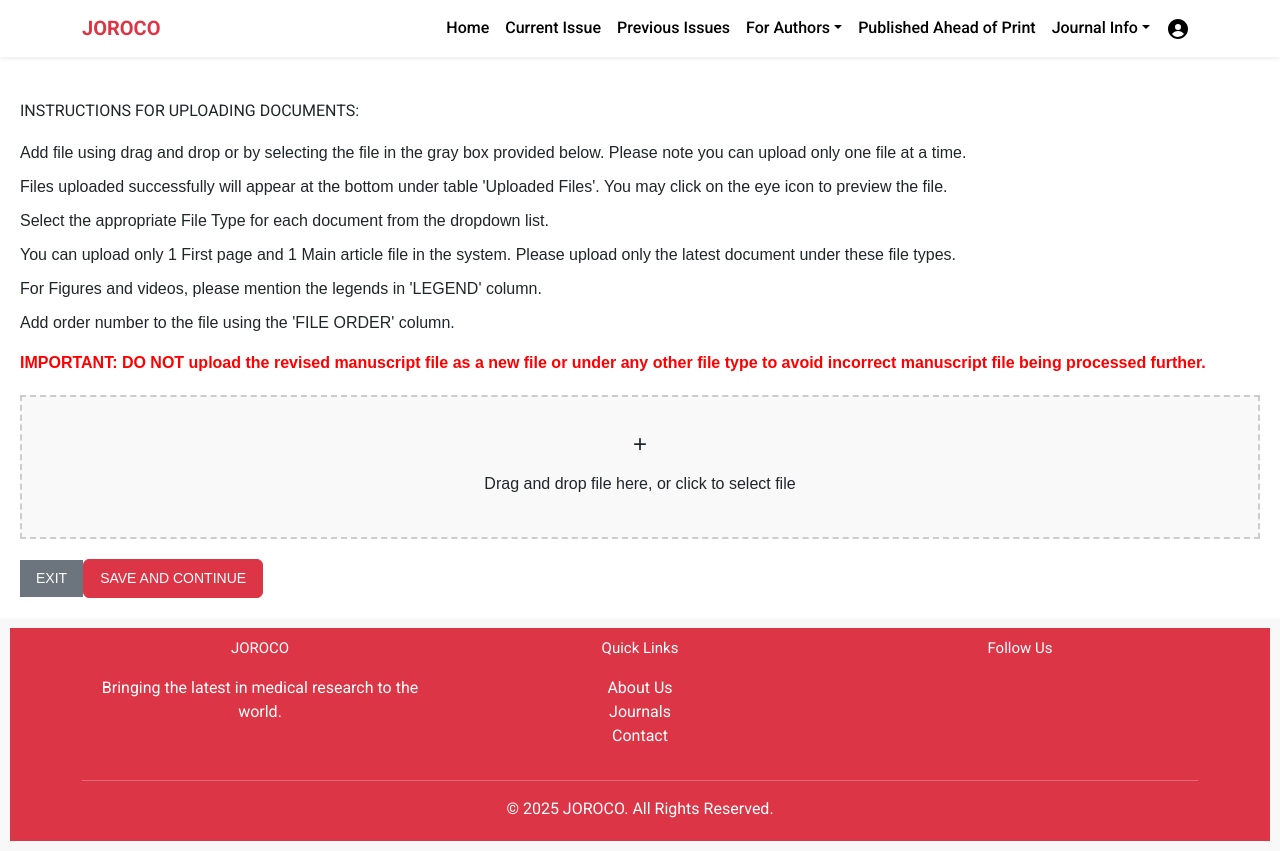
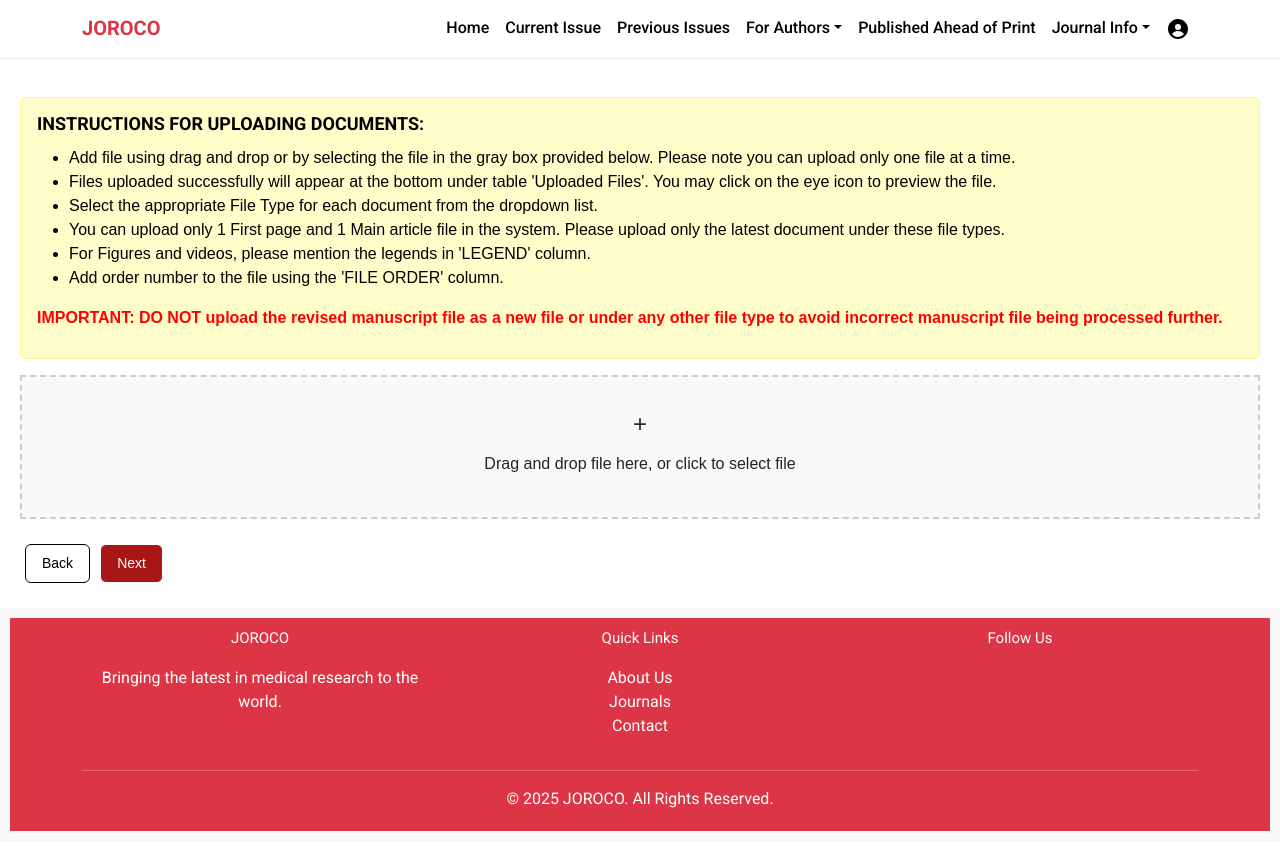
Before and after one commit to shubham0730/journals-frontend, an Angular app: page /submit-manuscript/upload in a window 1280 px wide. Built offline with nearby package versions, Linux system fonts and the light colour scheme.

Commit message:
Manuscript Data backend processing changes

```diff
--- a/src/app/services/manuscript-details.service.ts
+++ b/src/app/services/manuscript-details.service.ts
@@ -17,6 +17,9 @@ export class ManuscriptService {
     this.authorsData = authors;
   }
 
+  getAuthorsData(){
+    return this.authorsData
+  }
   // Get manuscript data
   getManuscriptData() {
     return this.manuscriptData;
--- a/src/app/submit-manuscript-details/submit-manuscript-details.component.html
+++ b/src/app/submit-manuscript-details/submit-manuscript-details.component.html
@@ -22,7 +22,7 @@
 
     <div class="mb-4">
       <label class="form-label">Abstract</label>
-      <textarea class="form-control" formControlName="abstract" maxlength="3500" placeholder="Provide the abstract here"></textarea>
+      <textarea class="form-control" formControlName="abstractText" maxlength="3500" placeholder="Provide the abstract here"></textarea>
     </div>
 
     <!-- Double Column Layout for Numbers -->
@@ -61,9 +61,9 @@
 
     <!-- Buttons Section -->
     <div class="d-flex justify-content-end">
-      <button type="button" class="btn btn-outline-secondary me-2">Cancel</button>
-      <button type="button" class="btn btn-outline-dark me-2">Save</button>
-      <button type="submit" class="btn btn-danger">Next</button>
+      <button type="button" class="btn btn-custom-outline me-2">Cancel</button>
+      <button type="button" class="btn btn-custom-outline me-2">Save</button>
+      <button type="submit" class="btn btn-custom-outline-primary">Next</button>
     </div>
   </form>
 </div>
--- a/src/app/submit-manuscript-details/submit-manuscript-details.component.scss
+++ b/src/app/submit-manuscript-details/submit-manuscript-details.component.scss
@@ -77,65 +77,39 @@
 }
 
 /* Buttons Styling */
-button {
-  padding: 10px 20px;
-  font-size: 1rem;
-  border-radius: 5px;
-  cursor: pointer;
-  transition: background-color 0.3s ease;
-  display: flex;
-  align-items: center;
-  gap: 8px;
+.btn-custom-outline {
+  color: black !important;
+  background-color: white !important;
+  border: 1px solid black !important;
+  padding: 12px 24px;
+  margin: 5px;
+  border-radius: 6px;
+  transition: all 0.3s ease-in-out;
+  font-size: 14px;
 }
 
-button:hover {
-  opacity: 0.9;
+.btn-custom-outline-primary {
+  color: white !important;
+  background-color: rgb(169, 22, 22) !important;
+  border: 1px solid white !important;
+  padding: 12px 24px;
+  margin: 5px;
+  border-radius: 6px;
+  transition: all 0.3s ease-in-out;
+  font-size: 14px;
 }
 
-.btn-outline-secondary {
-  background-color: #f8f8f8;
-  border: 1px solid #ccc;
-  color: #333;
+.btn-custom-outline:hover {
+  background-color: black !important;
+  color: white !important;
+  border-color: black !important;
 }
 
-.btn-outline-dark {
-  background-color: #f8f8f8;
-  border: 1px solid #444;
-  color: #333;
+.btn-custom-outline-primary:hover {
+  background-color: black !important;
+  color: white !important;
+  border-color: black !important;
 }
-
-.btn-danger {
-  background-color: #A50021;
-  color: white;
-  border: none;
-}
-
-.btn-danger:hover {
-  background-color: #8B001C;
-}
-
-/* Ensure Icons Stay Visible on Hover */
-button svg {
-  transition: color 0.3s ease, fill 0.3s ease;
-}
-
-button:hover svg,
-button:focus svg {
-  color: inherit !important; /* Inherit button text color */
-  fill: inherit !important;  /* Inherit button text color */
-}
-
-.btn-danger:hover svg {
-  color: white !important;
-  fill: white !important;
-}
-
-.btn-outline-secondary:hover svg,
-.btn-outline-dark:hover svg {
-  color: #333 !important;
-  fill: #333 !important;
-}
-
 /* Responsive Design */
 @media (max-width: 768px) {
   .form-group-double {
--- a/src/app/submit-manuscript-details/submit-manuscript-details.component.ts
+++ b/src/app/submit-manuscript-details/submit-manuscript-details.component.ts
@@ -21,7 +21,7 @@ export class SubmitManuscriptDetailsComponent implements OnInit {
       articleType: ['', Validators.required],
       title: ['', [Validators.required, Validators.maxLength(500)]],
       runningTitle: ['', Validators.maxLength(500)],
-      abstract: ['', Validators.maxLength(3500)],
+      abstractText: ['', Validators.maxLength(3500)],
       wordCount: [''],
       bwFigures: [''],
       colorFigures: [''],
--- a/src/app/upload-manuscript/upload-manuscript.component.html
+++ b/src/app/upload-manuscript/upload-manuscript.component.html
@@ -1,6 +1,6 @@
 <div class="upload-container">
-  <div class="instructions">
-    <h3>INSTRUCTIONS FOR UPLOADING DOCUMENTS:</h3>
+  <div class="alert alert-info">
+    <h6>INSTRUCTIONS FOR UPLOADING DOCUMENTS:</h6>
     <ul>
       <li>Add file using drag and drop or by selecting the file in the gray box provided below. Please note you can upload only one file at a time.</li>
       <li>Files uploaded successfully will appear at the bottom under table 'Uploaded Files'. You may click on the eye icon to preview the file.</li>
@@ -81,7 +81,7 @@
     </div>
 
     <div class="button-container">
-      <button class="exit-btn" (click)="returnHome()"  >EXIT</button>
-      <button class="btn btn-danger" (click)="saveAndContinue()">SAVE AND CONTINUE</button>
+      <button class="btn-custom-outline" (click)="returnHome()"  >Back</button>
+      <button class="btn btn-custom-outline-primary" (click)="saveAndContinue()">Next</button>
     </div>
   </div>
--- a/src/app/upload-manuscript/upload-manuscript.component.scss
+++ b/src/app/upload-manuscript/upload-manuscript.component.scss
@@ -1,6 +1,16 @@
 .upload-container {
     padding: 20px;
     font-family: Arial, sans-serif;
+  }
+
+  h3 {
+    font-size: 24px;
+    font-weight: bold;
+  }
+
+  h6 {
+    font-size: 18px;
+    font-weight: bold;
   }
 
   .instructions {
@@ -79,18 +89,42 @@
   }
 
 
-  .exit-btn {
-    background-color: #6c757d;
-    color: white;
-    border: none;
-    padding: 8px 16px;
-    cursor: pointer;
+  .btn-custom-outline {
+    color: black !important;
+    background-color: white !important;
+    border: 1px solid black !important;
+    padding: 12px 24px;
+    margin: 5px;
+    border-radius: 6px;
+    transition: all 0.3s ease-in-out;
+    font-size: 14px;
   }
 
-  .save-btn {
-    background-color: #007bff;
-    color: white;
-    border: none;
-    padding: 8px 16px;
-    cursor: pointer;
+  .btn-custom-outline-primary {
+    color: white !important;
+    background-color: rgb(169, 22, 22) !important;
+    border: 1px solid white !important;
+    padding: 12px 24px;
+    margin: 5px;
+    border-radius: 6px;
+    transition: all 0.3s ease-in-out;
+    font-size: 14px;
   }
+
+  .btn-custom-outline:hover {
+    background-color: black !important;
+    color: white !important;
+    border-color: black !important;
+  }
+
+  .alert-info {
+    background-color: rgb(255, 254, 203) !important;
+    border-color: rgb(252, 245, 150) !important;
+    color: black !important;
+  }
+
+  .btn-custom-outline-primary:hover {
+    background-color: black !important;
+    color: white !important;
+    border-color: black !important;
+  }
--- a/src/app/upload-manuscript/upload-manuscript.component.ts
+++ b/src/app/upload-manuscript/upload-manuscript.component.ts
@@ -1,6 +1,7 @@
 import { Component, OnInit, ViewChild, ElementRef } from '@angular/core';
 import { Router } from '@angular/router';
 import { UploadPaperService } from '../services/upload-paper.service';
+import { ManuscriptService } from '../services/manuscript-details.service';
 
 interface UploadedFile {
   id: number;
@@ -24,7 +25,8 @@ export class UploadManuscriptComponent implements OnInit {
 
   constructor(
     private router: Router,
-    private uploadService: UploadPaperService
+    private uploadService: UploadPaperService,
+    private manuscriptService: ManuscriptService
   ) {}
 
   ngOnInit() {}
@@ -92,54 +94,70 @@ export class UploadManuscriptComponent implements OnInit {
   }
 
   saveAndContinue() {
-    if (this.uploadedFiles.length === 0) {
+    if (!this.uploadedFiles.length) {
       alert('Please upload at least one file before proceeding.');
       return;
     }
 
-    const files: File[] = this.uploadedFiles
-      .map((f) => f.fileData)
-      .filter((file): file is File => file !== undefined);
+    // Extract valid files along with fileName & fileOrder
+    const filesWithMetadata = this.uploadedFiles
+      .filter((f) => f.fileData instanceof File) // Ensure fileData is a File object
+      .map((f) => ({
+        file: f.fileData as File,
+        fileName: f.fileName,
+        fileOrder: f.fileOrder,
+        fileDesc: f.legend,
+        fileType: f.fileType,
+      }));
+    const fileOrderMap: Record<
+      string,
+      { fileOrder: number; fileDesc: string; fileType: string }
+    > = {};
 
-    if (files.some((file) => !(file instanceof File))) {
-      alert('Some file data is invalid.');
-      return;
-    }
-    if (files.some((file) => !file || !(file instanceof File))) {
+    filesWithMetadata.forEach(({ fileName, fileOrder, fileDesc, fileType }) => {
+      fileOrderMap[fileName] = { fileOrder, fileDesc, fileType };
+    });
+
+    // Convert to JSON if needed
+    const fileOrderJson = fileOrderMap;
+    if (filesWithMetadata.length === 0) {
       alert('Some file data is missing or invalid.');
       return;
     }
 
-    const metadata = this.uploadedFiles.map((file) => ({
-      // title: file.title || "Untitled",
-      // author: file.author || "Unknown",
-      // abstractText: file.abstractText || "No abstract available",
-      // allAuthors: file.allAuthors || ""
-      title: 'Untitled',
-      author: 'Unknown',
-      abstractText: 'No abstract available',
-      allAuthors: '',
-    }));
+    // Retrieve manuscript & author metadata
+    const manuscriptMetadata = this.manuscriptService.getManuscriptData() || {};
+    const authorMetadata = this.manuscriptService.getAuthorsData() || [];
 
+    // Combine metadata
+    const mergedData = {
+      manuscript: manuscriptMetadata,
+      authors: authorMetadata,
+      fileOrder: fileOrderJson,
+    };
+
+    // Prepare FormData
     const formData = new FormData();
-    files.forEach((file) => formData.append('files', file));
-    formData.append('metadata', JSON.stringify(metadata));
+    filesWithMetadata.forEach(({ file }) => {
+      formData.append('files', file);
+    });
+    formData.append('metadata', JSON.stringify(mergedData));
 
-    this.uploadService.uploadPapers(formData).subscribe(
-      (response) => {
+    // Upload files
+    this.uploadService.uploadPapers(formData).subscribe({
+      next: (response) => {
         console.log('Upload successful:', response);
         alert('Files uploaded successfully!');
         this.router.navigate(['/submit-manuscript/details']);
       },
-      (error) => {
+      error: (error) => {
         console.error('Upload error:', error);
         alert('Upload failed. Please try again.');
-      }
-    );
+      },
+    });
   }
 
   returnHome() {
-    console.log('Saving files:', this.uploadedFiles);
-    this.router.navigate(['/submit-manuscript/details']);
+    this.router.navigate(['submit-manuscript/institutional-details']);
   }
 }
```
Also changed, not shown: src/app/services/upload.service.ts (deleted).
